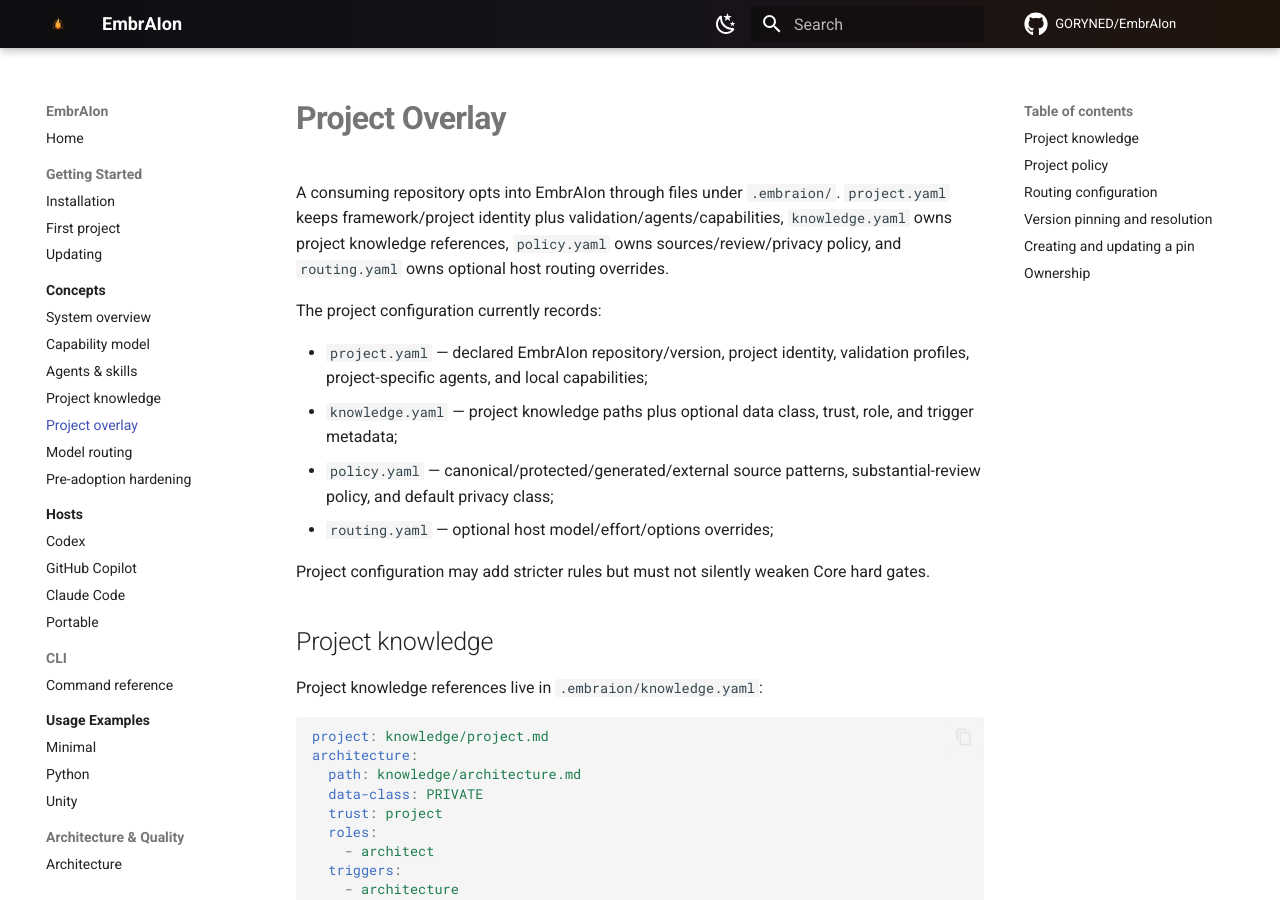
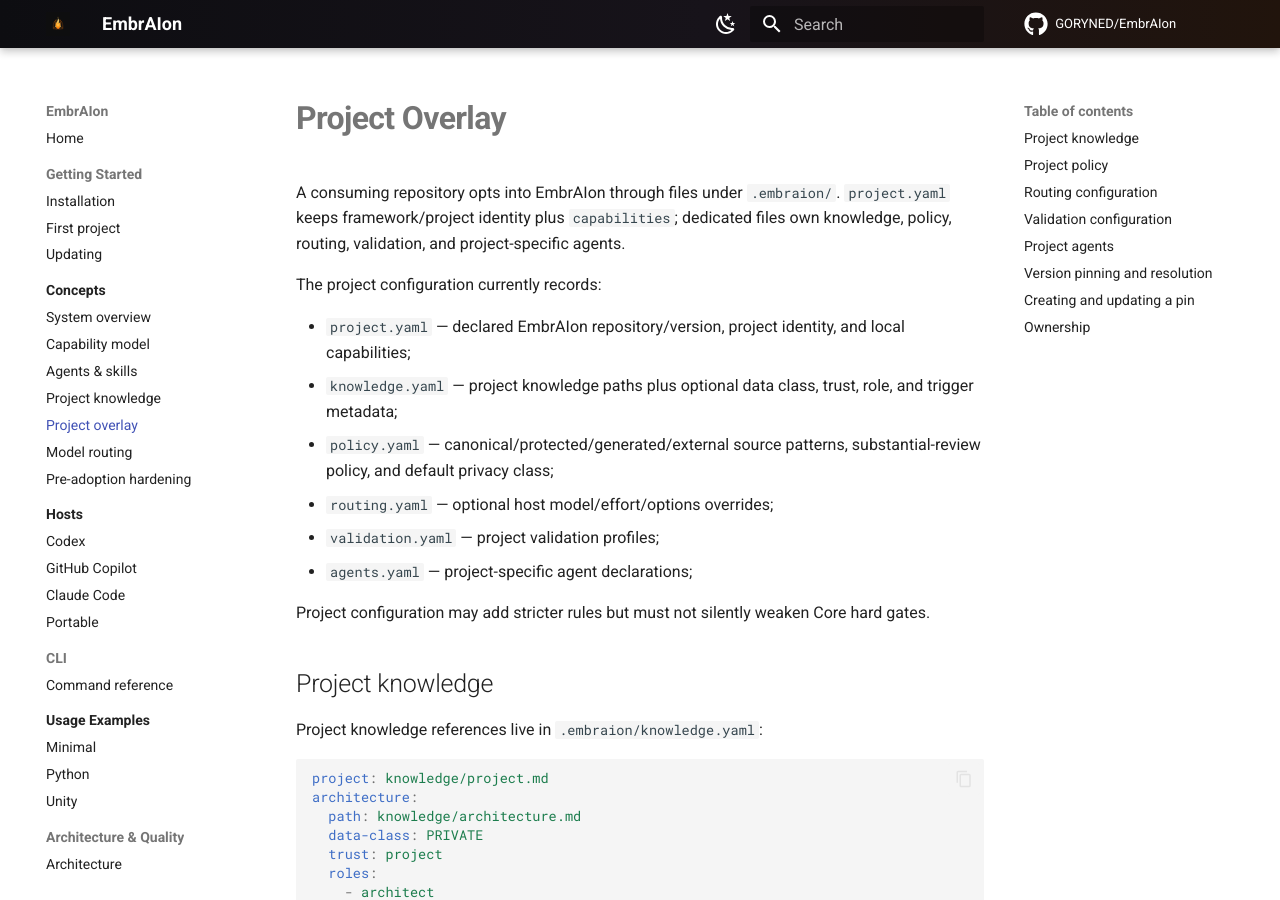
Before and after one commit to GORYNED/EmbrAIon, an MkDocs documentation site: the page built from docs/project-overlay.md, in a window 1280 px wide and 900 px high. Built offline with MkDocs 1.6.1 and Material for MkDocs 9.7.7, drawn with Linux system fonts in a browser that asks for light colours; comment, search, counter and statistics services are not loaded; some of the changed text lies outside the part shown.

Commit message:
docs: finish modular project config split

````diff
--- a/docs/project-overlay.md
+++ b/docs/project-overlay.md
@@ -1,13 +1,15 @@
 # Project Overlay
 
-A consuming repository opts into EmbrAIon through files under `.embraion/`. `project.yaml` keeps framework/project identity plus validation/agents/capabilities, `knowledge.yaml` owns project knowledge references, `policy.yaml` owns sources/review/privacy policy, and `routing.yaml` owns optional host routing overrides.
+A consuming repository opts into EmbrAIon through files under `.embraion/`. `project.yaml` keeps framework/project identity plus `capabilities`; dedicated files own knowledge, policy, routing, validation, and project-specific agents.
 
 The project configuration currently records:
 
-- `project.yaml` — declared EmbrAIon repository/version, project identity, validation profiles, project-specific agents, and local capabilities;
+- `project.yaml` — declared EmbrAIon repository/version, project identity, and local capabilities;
 - `knowledge.yaml` — project knowledge paths plus optional data class, trust, role, and trigger metadata;
 - `policy.yaml` — canonical/protected/generated/external source patterns, substantial-review policy, and default privacy class;
 - `routing.yaml` — optional host model/effort/options overrides;
+- `validation.yaml` — project validation profiles;
+- `agents.yaml` — project-specific agent declarations;
 
 Project configuration may add stricter rules but must not silently weaken Core hard gates.
 
@@ -69,6 +71,29 @@ overrides:
 
 Selectors are opaque host-owned strings. Role overrides are applied over route overrides. These settings affect model selection only; they cannot expand privacy, access, protected-source, validation, or review permissions.
 
+## Validation configuration
+
+Project validation profiles live in `.embraion/validation.yaml`:
+
+```yaml
+profiles:
+  fast: []
+  affected: []
+  full: []
+```
+
+These profiles feed the effective project policy and CLI validation workflow.
+
+## Project agents
+
+Project-specific agent declarations live in `.embraion/agents.yaml`:
+
+```yaml
+agents: []
+```
+
+This keeps project agent declarations separate from the framework's canonical agents in `core/agents/`. The current project-agent contract remains intentionally minimal.
+
 ## Version pinning and resolution
 
 Ordinary commands find the nearest `.embraion/project.yaml`, read `framework.version`, and compare it with the global launcher version.
````
Also changed, not shown: CHANGELOG.md (+2 -0 lines), README.md (+5 -3 lines), docs/getting-started/first-project.md (+4 -2 lines), docs/index.md (+3 -1 lines), docs/validation.md (+1 -1 lines), 12 other files.
